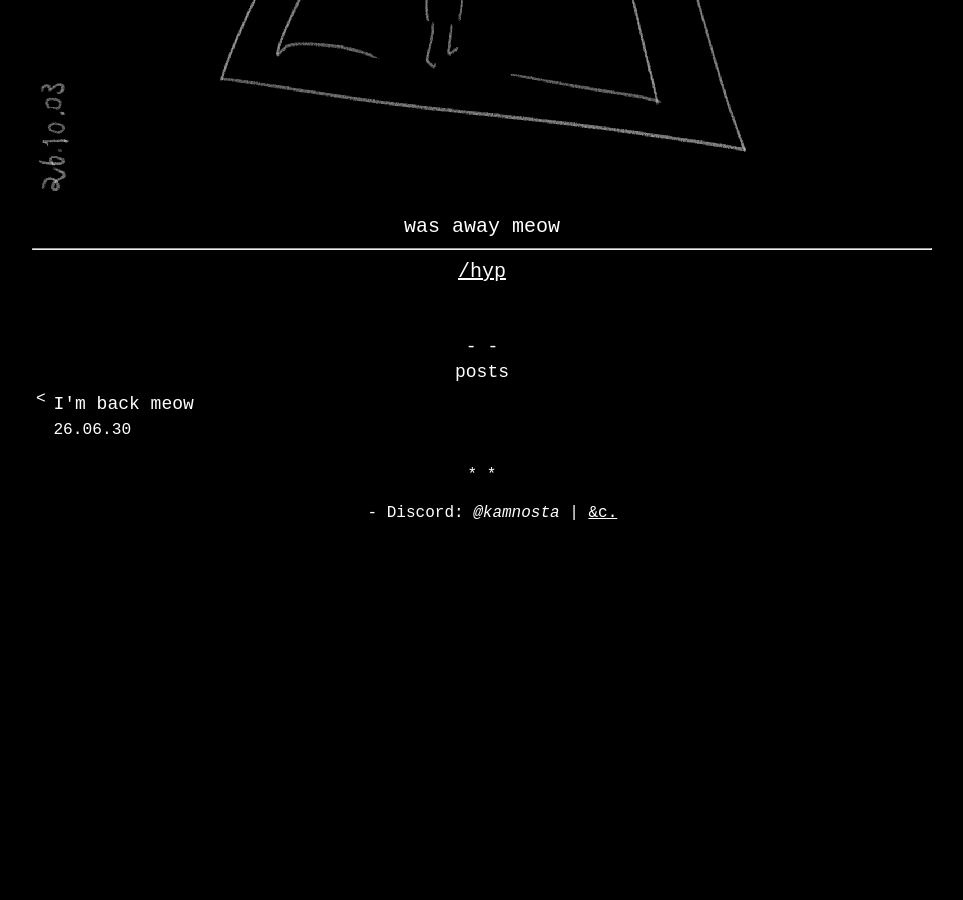
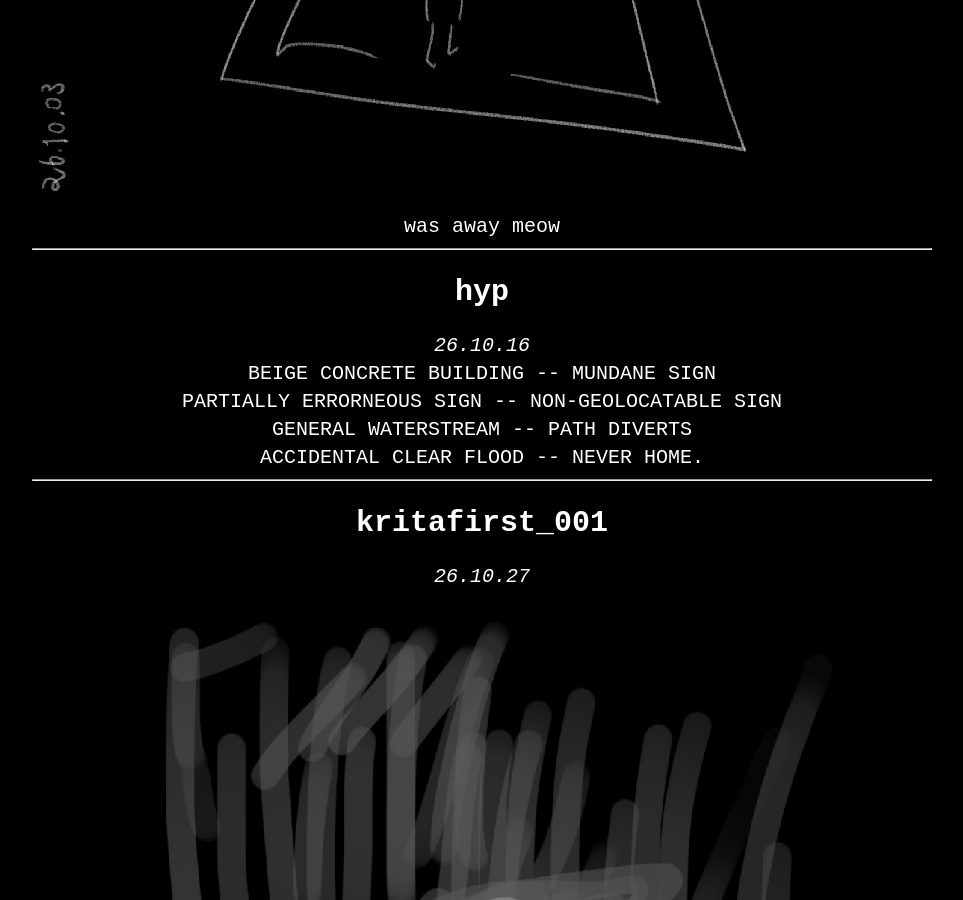
Before and after one commit to kamnosta/kamnosta.github.io, a Jekyll site: the page built from _posts/26-09-02-i-m-alive-meow.md, in a window 1280 px wide and 900 px high, scrolled down 4764 px. Shown: the whole window, without its empty margins (158-1121 px from the left). Built offline with Jekyll 4.4.1, drawn with Linux system fonts in a browser that asks for light colours; our own code applies the rules of GitHub Pages for plain Markdown files; before the commit the page ends 5302 px from its top, so only the background shows below that; some of the changed text lies outside the part shown.

Commit message:
post update kritafirst

```diff
--- a/_posts/26-09-02-i-m-alive-meow.md
+++ b/_posts/26-09-02-i-m-alive-meow.md
@@ -42,4 +42,21 @@ was away meow
 
 ---
 
-[/hyp](/hyp)
+## hyp
+*26.10.16*
+
+BEIGE CONCRETE BUILDING -- MUNDANE SIGN
+
+PARTIALLY ERRORNEOUS SIGN -- NON-GEOLOCATABLE SIGN
+
+GENERAL WATERSTREAM -- PATH DIVERTS
+
+ACCIDENTAL CLEAR FLOOD -- NEVER HOME.
+
+---
+
+## kritafirst_001
+*26.10.27*
+![/imgs_sketches/261027_kritafirst_001.png](/imgs_sketches/261027_kritafirst_001.png)
+
+testing a new software
```
Also changed, not shown: pages/hyp.md (deleted, +0 -15 lines), imgs_sketches/261027_kritafirst_001.png (added).
